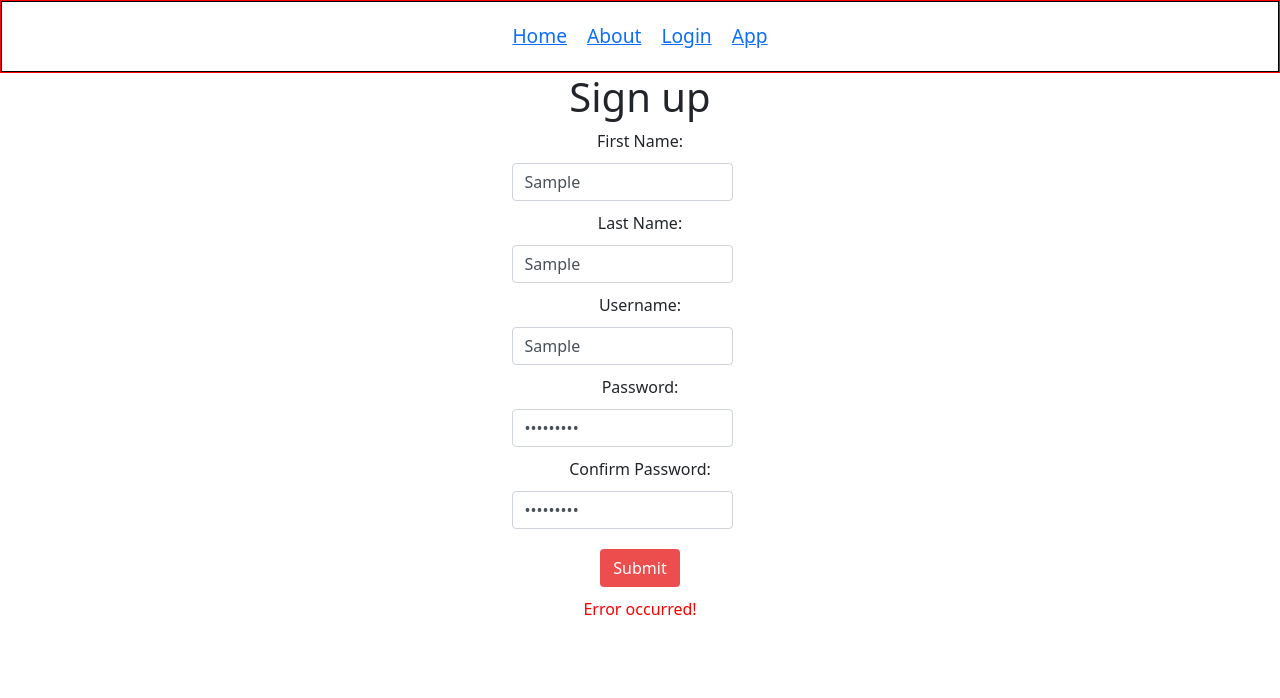
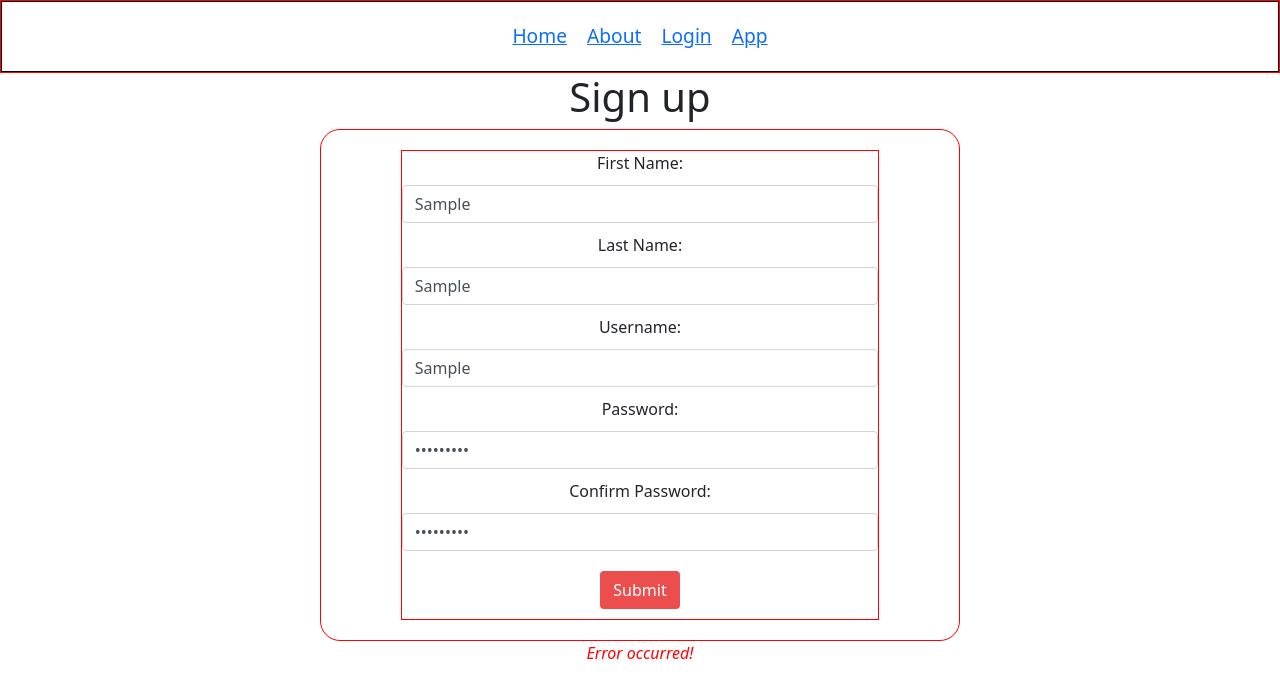
Before and after one commit to mattazz/HeartTrack, a React (Vite) app: page /signup in a window 1280 px wide. Both pictures are taken after typing "Sample", "Sample", "Sample", "Sample123", "Sample123" into the empty fields and a click on the button "Submit". Shown: the top 698 px of the page. Built offline with nearby package versions, Linux system fonts and the light colour scheme; no server answers.

Commit message:
minor styling and validation fixes

```diff
--- a/src/Signup.jsx
+++ b/src/Signup.jsx
@@ -6,8 +6,9 @@ function Signup() {
   const { register, handleSubmit, watch, formState: { errors } } = useForm();
   const [validationMessage, setValidationMessage] = useState('');
 
+
   const onSubmit = (data) => {
-    console.log('Form Data:', data); // Log form data to the console
+    console.log('Form Data:', data);
 
     fetch('/signup', {
       method: 'POST',
@@ -33,7 +34,7 @@ function Signup() {
       <h1 className='center'>Sign up</h1>
 
       <div className="flex" id="signup-container">
-        <form className="form-flex" onSubmit={handleSubmit(onSubmit)}>
+        <form className="form-flex-col" onSubmit={handleSubmit(onSubmit)}>
           <label htmlFor="first-name">First Name:</label>
           <input
             type="text"
@@ -41,7 +42,7 @@ function Signup() {
             {...register('first-name', { required: 'First name is required' })}
             placeholder="First name"
           />
-          {errors['first-name'] && <div>{errors['first-name'].message}</div>}
+          {errors['first-name'] && <div className='error-message'>{errors['first-name'].message}</div>}
 
           <label htmlFor="last-name">Last Name:</label>
           <input
@@ -50,7 +51,7 @@ function Signup() {
             {...register('last-name', { required: 'Last name is required' })}
             placeholder="Last name"
           />
-          {errors['last-name'] && <div>{errors['last-name'].message}</div>}
+          {errors['last-name'] && <div className='error-message'>{errors['last-name'].message}</div>}
 
           <label htmlFor="username">Username:</label>
           <input
@@ -59,7 +60,7 @@ function Signup() {
             {...register('username', { required: 'Username is required', minLength: { value: 4, message: 'Username must be at least 4 characters' } })}
             placeholder="username"
           />
-          {errors.username && <div>{errors.username.message}</div>}
+          {errors.username && <div className='error-message'>{errors.username.message}</div>}
 
           <label htmlFor="password">Password:</label>
           <input
@@ -68,7 +69,7 @@ function Signup() {
             {...register('password', { required: 'Password is required', minLength: { value: 6, message: 'Password must be at least 6 characters' } })}
             placeholder="password"
           />
-          {errors.password && <div>{errors.password.message}</div>}
+          {errors.password && <div className='error-message'>{errors.password.message}</div>}
 
           <label htmlFor="confirm-password">Confirm Password:</label>
           <input
@@ -80,12 +81,12 @@ function Signup() {
             })}
             placeholder="Confirm password"
           />
-          {errors['confirm-password'] && <div>{errors['confirm-password'].message}</div>}
+          {errors['confirm-password'] && <div className='error-message'>{errors['confirm-password'].message}</div>}
 
           <button type="submit">Submit</button>
         </form>
       </div>
-        {validationMessage && <div className='center red'>{validationMessage}</div>}
+        {validationMessage && <div className='center error-message'>{validationMessage}</div>}
     </>
   );
 }
--- a/src/styles.css
+++ b/src/styles.css
@@ -9,6 +9,11 @@ body{
 
 .red{
   color: red;
+}
+
+.error-message{
+  color: red;
+  font-style: italic;
 }
 
 .green{
@@ -31,6 +36,8 @@ body{
   display: flex;
   flex-direction: column;
   align-items: center;
+  border: 1px solid red;
+  width: 80%;
 }
 
 .form-flex-row{
@@ -45,6 +52,9 @@ body{
   align-items: center;
   width: 50%;
   margin: auto;
+  border: 1px solid red;
+  border-radius: 20px;
+  padding: 20px;
 }
 
 
@@ -122,7 +132,7 @@ button:hover {
 input {
   display: block;
   margin: 10px;
-  width: 80%;
+  width: 100%;
   padding: 0.375rem 0.75rem;
   font-size: 1rem;
   font-weight: 400;
```
Also changed, not shown: 1 other file (tests, documents, lock files or other folders).
